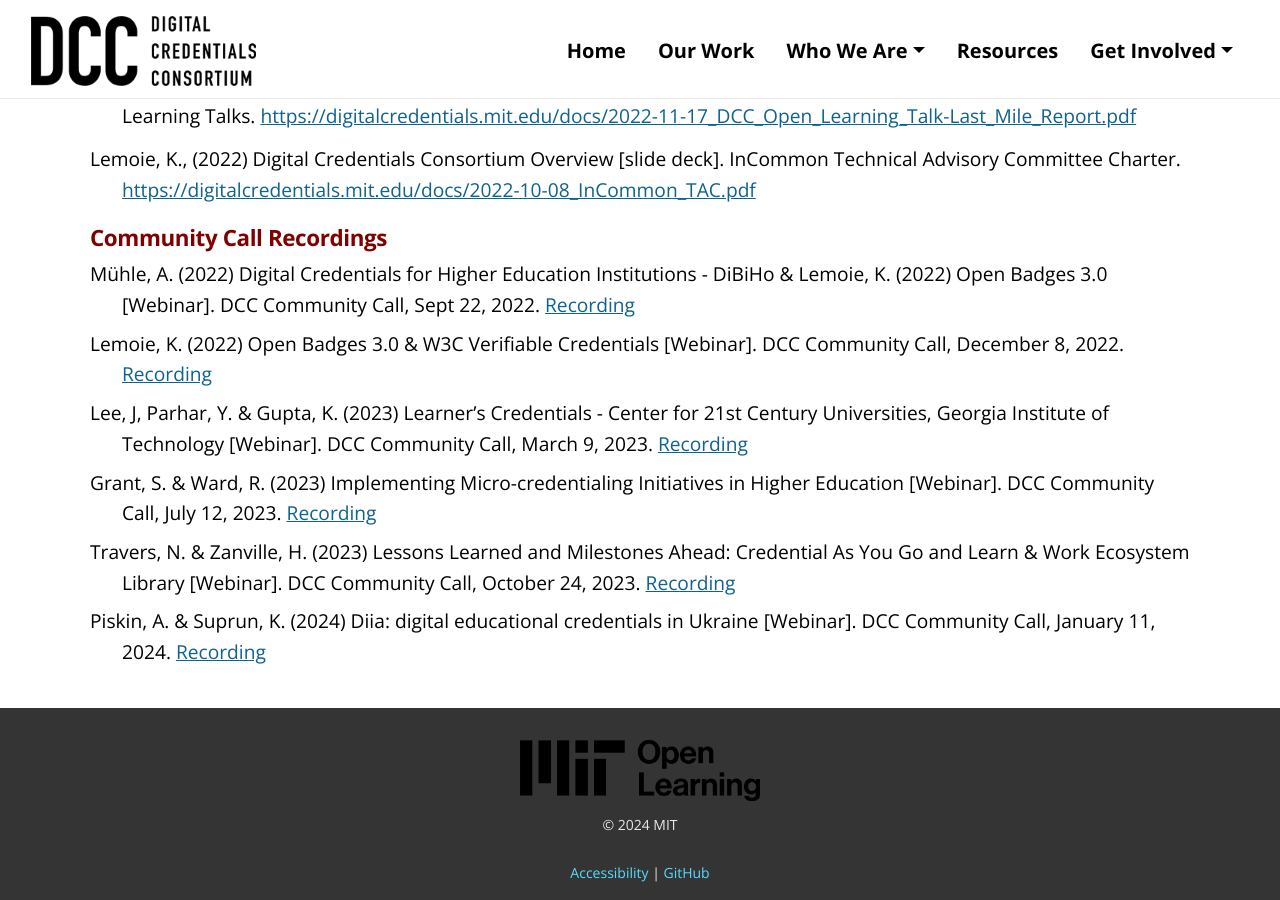
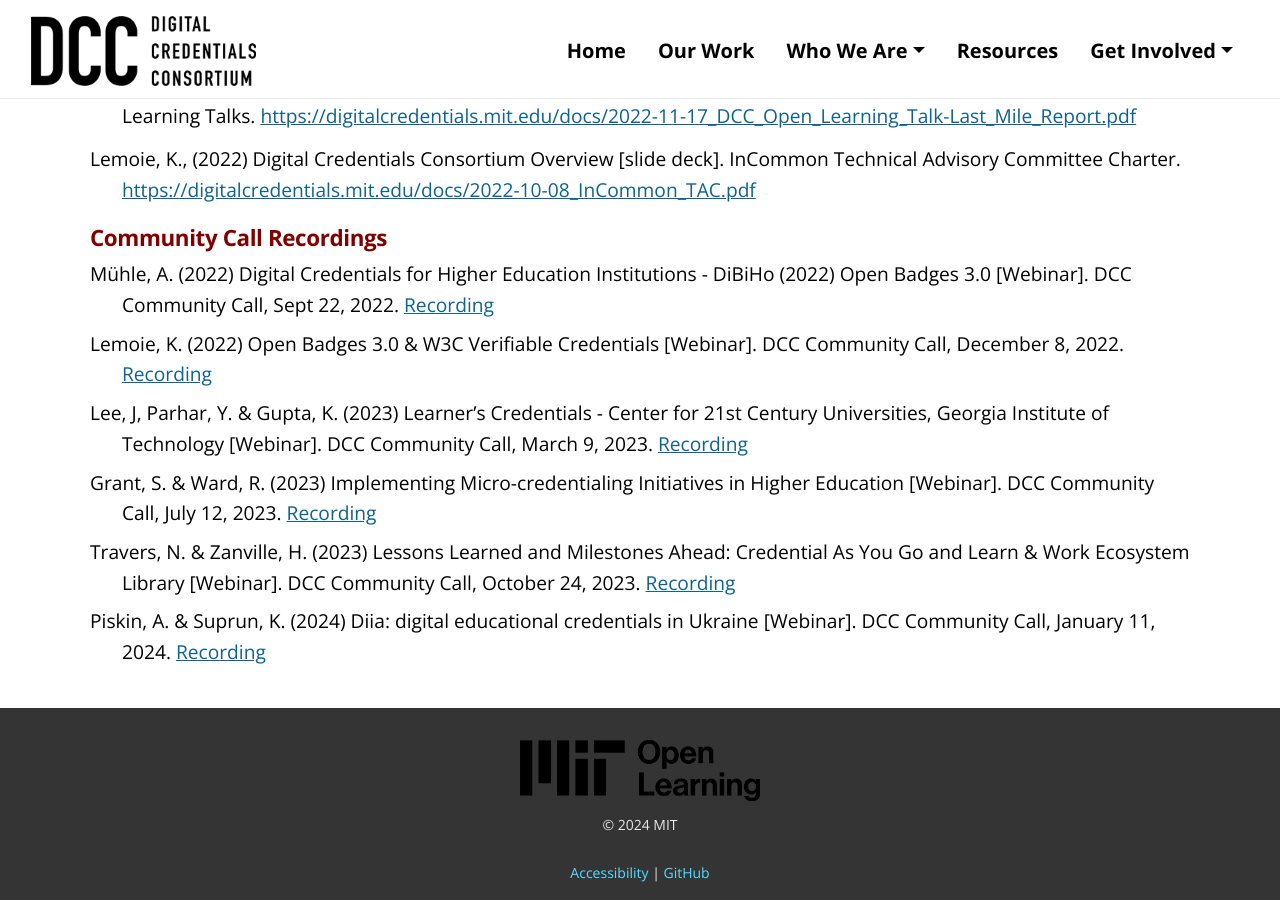
Before and after one commit to digitalcredentials/dcc-website, a Jekyll site: the page built from resources.md, in a window 1280 px wide and 900 px high, scrolled down 1206 px. Built offline with Jekyll 4.4.1, drawn with Linux system fonts in a browser that asks for light colours.

Commit message:
Update resources.md

```diff
--- a/resources.md
+++ b/resources.md
@@ -24,7 +24,7 @@
 * Lemoie, K., (2022) Digital Credentials Consortium Overview [slide deck]. InCommon Technical Advisory Committee Charter. [{{ site.url | prepend: site.baseurl }}/docs/2022-10-08_InCommon_TAC.pdf]({{ site.baseurl }}/docs/2022-10-08_InCommon_TAC.pdf)
 
   ## Community Call Recordings
-* Mühle, A. (2022) Digital Credentials for Higher Education Institutions - DiBiHo & Lemoie, K. (2022) Open Badges 3.0 [Webinar]. DCC Community Call, Sept 22, 2022. [Recording](https://mit.zoom.us/rec/share/bZOfPdkSTYhh3rPYzqs7b_Vm3ePuAug4ceM9ii9Rb8iOMbr-ssablQoV27Yq-Kq0.UlC0YPDXRrsEVER8)
+* Mühle, A. (2022) Digital Credentials for Higher Education Institutions - DiBiHo (2022) Open Badges 3.0 [Webinar]. DCC Community Call, Sept 22, 2022. [Recording](https://mit.zoom.us/rec/share/bZOfPdkSTYhh3rPYzqs7b_Vm3ePuAug4ceM9ii9Rb8iOMbr-ssablQoV27Yq-Kq0.UlC0YPDXRrsEVER8)
 * Lemoie, K. (2022) Open Badges 3.0 & W3C Verifiable Credentials [Webinar]. DCC Community Call, December 8, 2022. [Recording](https://mit.zoom.us/rec/share/eT2coyj7goIRko-kAygcCDrEKCXPChYvZCb-IDYPZ5W-A9IBYjDw9IQTLdGx5LdP.GJU8KYWrd6GjDKRm?startTime=1670522729000)
 * Lee, J, Parhar, Y. & Gupta, K. (2023) Learner's Credentials - Center for 21st Century Universities, Georgia Institute of Technology [Webinar]. DCC Community Call, March 9, 2023. [Recording](https://mit.zoom.us/rec/share/tz3cr-1z9J9d_Jqjrr0wQoEITsqnXhStVpWnWnhPuIpK0zZj-LjvhOtVw_H_XkhX.pRQ-Vvnj2MbVF98S?startTime=1678385076000)
 * Grant, S. & Ward, R. (2023) Implementing Micro-credentialing Initiatives in Higher Education [Webinar]. DCC Community Call, July 12, 2023. [Recording](https://mit.zoom.us/rec/share/ckXKysL7YFM2OjPbK1qc1sZrJLQimBSPn7uvjRUTNVcuBgs29I9Ack2Gsr9AuqzT.V2RgkyKg7PhmPzpb?startTime=1689177935000)
```
